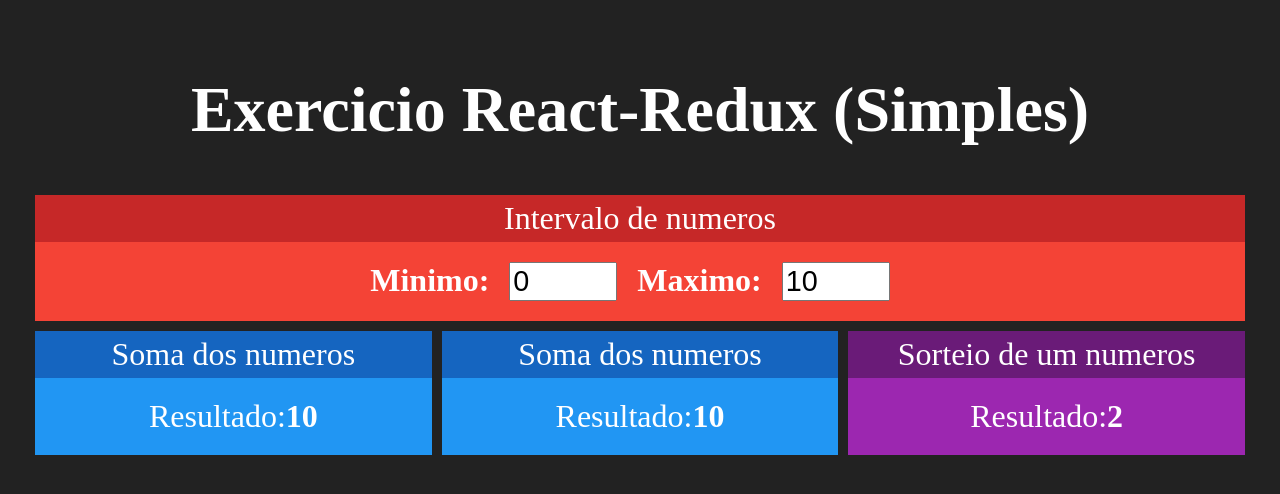
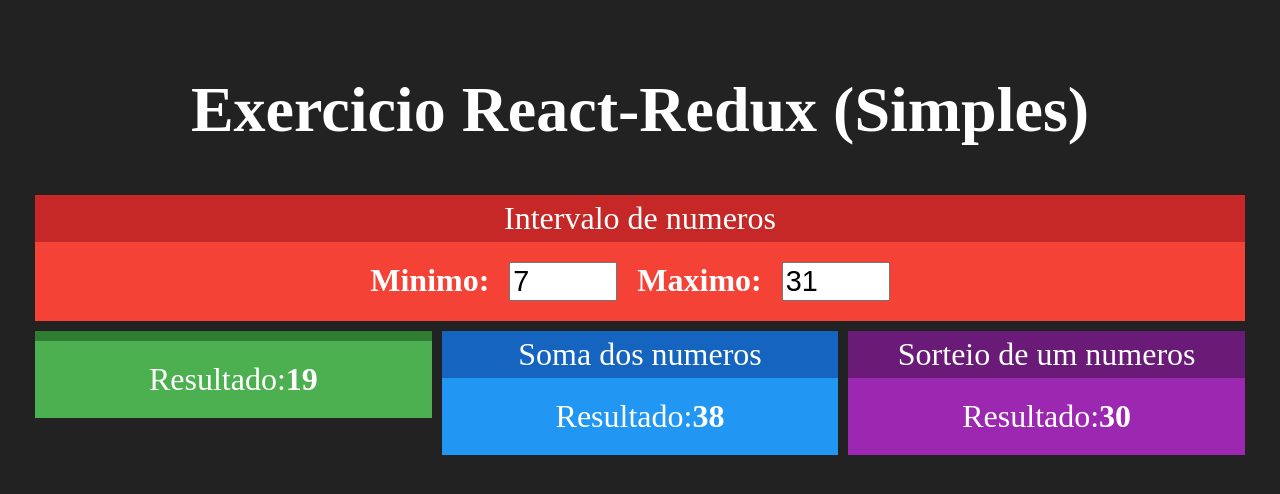
Before and after one commit to Pedro-imbriani-clear/simple-redux, a React (Create React App) app in the folder simple-redux/: page / in a window 1280 px wide. Shown: the top 494 px of the page. Built offline with nearby package versions, Linux system fonts and the light colour scheme.

Commit message:
connecting the components with redux

```diff
--- a/simple-redux/src/components/Intervalo.jsx
+++ b/simple-redux/src/components/Intervalo.jsx
@@ -1,20 +1,29 @@
 import './Intervalo.css'
 import React from 'react'
 import Card from './Card'
+import { Connect, connect } from 'react-redux'
 
-export default props=>{
+function Intervalo (props){
+    const {min,max} = props
     return(
         <Card Title='Intervalo de numeros' Red>
             <div className="Intervalo">
             <span>
                 <strong>Minimo:</strong>
-                <input type='number' value={0} readOnly/>
+                <input type='number' value={min} readOnly/>
             </span>
             <span>
                 <strong>Maximo:</strong>
-                <input type='number' value={10}readOnly/>
+                <input type='number' value={max}readOnly/>
             </span>
             </div>
         </Card>
     )
 }
+function mapStateToProps(state) {
+    return {
+        min: state.numeros.min,
+        max: state.numeros.max,
+    }
+}
+export default connect(mapStateToProps)(Intervalo)
--- a/simple-redux/src/components/Media.jsx
+++ b/simple-redux/src/components/Media.jsx
@@ -1,15 +1,24 @@
-
+import { Connect, connect } from 'react-redux'
 import React from 'react'
 import Card from './Card'
 
-export default props=>(
-    <Card Title='Soma dos numeros' Blue>
+function Media (props)  {
+    const { min, max } = props
+    return (
+        <Card title='Media dos Números' Green>
             <div>
                 <span>
                     <span>Resultado:</span>
-                <strong>10</strong>
-
+                    <strong>{(min + max)/2}</strong>
                 </span>
             </div>
         </Card>
     )
+}
+function mapStateToProps(state){
+    return{
+        min:state.numeros.min,
+        max:state.numeros.max,
+    }
+}
+export default connect(mapStateToProps)(Media)
--- a/simple-redux/src/components/Soma.jsx
+++ b/simple-redux/src/components/Soma.jsx
@@ -1,15 +1,26 @@
 
 import React from 'react'
 import Card from './Card'
+import { connect } from 'react-redux'
 
-export default props=>(
+function Soma(props) {
+    const {min,max} = props
+    return (
         <Card Title='Soma dos numeros' Blue>
             <div>
                 <span>
                     <span>Resultado:</span>
-                <strong>10</strong>
+                    <strong>{min + max}</strong>
 
                 </span>
             </div>
         </Card>
     )
+}
+function mapStateToProps(state){
+    return{
+        min:state.numeros.min,
+        max:state.numeros.max,
+    }
+}
+export default connect(mapStateToProps)(Soma)
--- a/simple-redux/src/components/Sorteio.jsx
+++ b/simple-redux/src/components/Sorteio.jsx
@@ -1,15 +1,26 @@
-
+import { Connect, connect } from 'react-redux'
 import React from 'react'
 import Card from './Card'
 
-export default props=>(
+function Sorteio(props) {
+    const { min, max } = props
+    const Aleatorio = parseInt(Math.random() * (max - min)) + min
+    return (
         <Card Title='Sorteio de um  numeros' Purple>
             <div>
                 <span>
                     <span>Resultado:</span>
-                <strong>2</strong>
+                    <strong>{Aleatorio}</strong>
 
                 </span>
             </div>
         </Card>
     )
+}
+function mapStateToProps(state) {
+    return {
+        min: state.numeros.min,
+        max: state.numeros.max,
+    }
+}
+export default connect(mapStateToProps)(Sorteio)
--- a/simple-redux/src/store/storeConfig.js
+++ b/simple-redux/src/store/storeConfig.js
@@ -5,8 +5,8 @@
     numeros: function(state, action){
         console.log(state, ' ', action)
         return {
-            min: 0,
-            max: 10
+            min: 7,
+            max: 31
         }
     },
 
```
Lines whose indentation alone changed are shown as unchanged.
